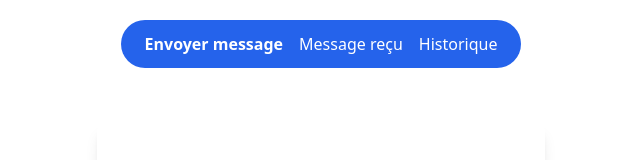
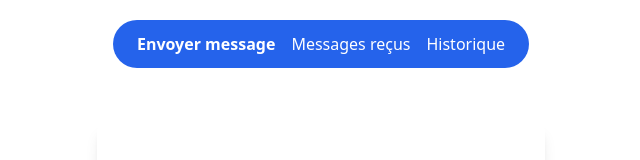
Before and after one commit to Sci-Project-team/Frontend, a React (Vite) app: page / in a window 1280 px wide. Shown: the top 160 px of the page, without its empty margins (319-959 px from the left). Built offline with nearby package versions, Linux system fonts and the light colour scheme.

Commit message:
Update Navbar.tsx

```diff
--- a/src/components/Navbar.tsx
+++ b/src/components/Navbar.tsx
@@ -16,7 +16,7 @@ export default function Navbar() {
           to="/recu"
           className={`text-white hover:text-blue-100 ${location.pathname === '/recu' ? 'text-green-400 font-bold' : ''}`}
         >
-          Message reçu
+          Messages reçus
         </Link>
         <Link
           to="/historique"
```
